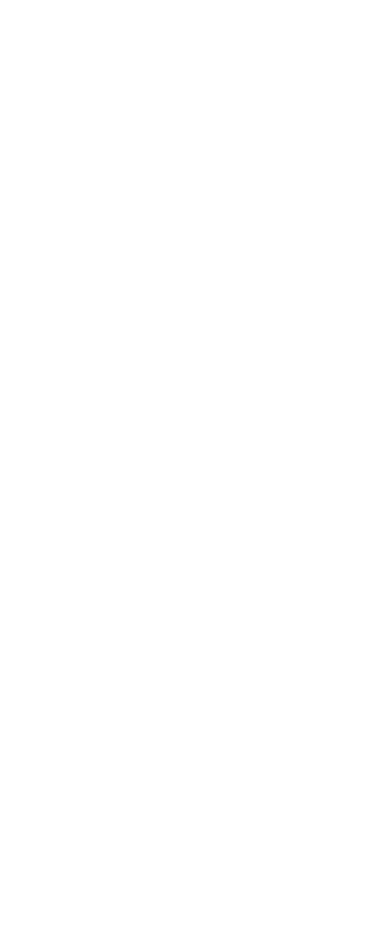
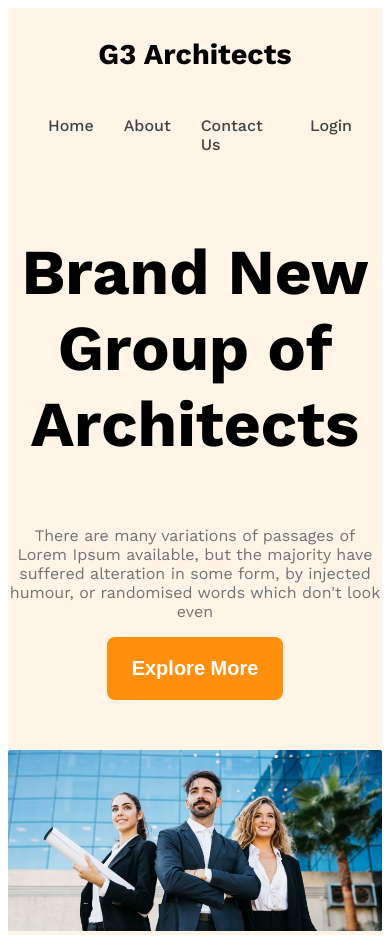
Before and after one commit to afrinaswarna/g3-architect-website, a plain HTML site: page index.html in a window 390 px wide. Before the commit the page ends 844 px from the top, so only its background shows below. Drawn offline with nearby package versions, Linux system fonts and the light colour scheme.

Commit message:
added header and responsive styles

```diff
--- a/index.html
+++ b/index.html
@@ -4,9 +4,31 @@
     <meta charset="UTF-8">
     <meta name="viewport" content="width=device-width, initial-scale=1.0">
     <title>G3 Architect </title>
+    <link rel="stylesheet" href="styles/architect.css">
 </head>
-<body>
-    <header></header>
+<body class="work-sans-font ">
+    <header class="bg-light">
+        <nav class="navbar display-flex">
+            <h3 class="brand">G3 Architects</h3>
+
+            <ul class="nav-links display-flex">
+                <li class="nav-items"><a href="" class="nav-link text-gray">Home</a></li>
+                <li class="nav-items"><a href="" class="nav-link text-gray"> About</a></li>
+                <li class="nav-items"><a href="" class="nav-link text-gray">Contact Us</a></li>
+                <li class="nav-items"><a href="" class="nav-link text-gray">Login</a></li>
+            </ul>
+        </nav>
+        <div class="banner">
+            <div class="banner-content">
+                <h3 class="banner-title">Brand New Group of Architects</h3>
+            <p class="banner-description text-light-gray">There are many variations of passages of Lorem Ipsum available, but the majority have suffered alteration in some form, by injected humour, or randomised words which don't look even</p>
+            <button class="btn-primary">Explore More</button>
+            </div>
+            <img class="banner-img" src="./images/banner.png" alt="">
+
+
+        </div>
+    </header>
     <main></main>
     <footer></footer>
 </body>
--- /dev/null
+++ b/styles/architect.css
@@ -0,0 +1,81 @@
+
+@import url('https://fonts.googleapis.com/css2?family=Work+Sans:ital,wght@0,100..900;1,100..900&display=swap');
+
+.work-sans-font {
+  font-family: "Work Sans", sans-serif;
+  font-optical-sizing: auto;
+  font-weight: 400;
+  font-style: normal;
+}
+/* shared styles */
+
+.bg-light{
+    background: rgba(255, 144, 14, 0.1);
+}
+.display-flex{
+    display: flex;
+}
+
+.text-gray{
+    color: #424242;
+}
+
+.text-light-gray{
+    color: #727272;
+}
+
+.btn-primary{
+    background-color: #FF900E;
+    color: #FFFFFF;
+    font-weight: 600;
+    font-size: 1.25rem;
+    padding: 20px 25px;
+    border: none;
+    border-radius: 8px;
+}
+/* nav related styles */
+
+
+.navbar{
+justify-content: space-between;
+align-items: center;
+}
+.nav-items{
+    list-style: none;
+    margin-right: 30px;
+}
+.nav-link{
+text-decoration: none;
+font-weight: 500;
+}
+.navbar , .banner{
+    max-width: 1440px;
+    margin: 0 auto;
+}
+/* banner related styles */
+.brand{
+    font-weight: bold;
+    font-size: 1.8rem;
+}
+.banner-content{
+    max-width: 850px;
+    margin: 0 auto;
+    text-align: center;
+    margin-bottom: 50px;
+}
+.banner-title{
+    font-weight: 700;
+    font-size: 4rem;
+}
+.banner-description{
+    font-size: 1rem;
+}
+.banner-img{
+    width: 100%;
+}
+/* responsive media query */
+@media screen and (max-width:576px){
+    .navbar, .nav-items{
+        flex-direction: column;
+    }
+}
```
Also changed, not shown: images/architect.png (added), images/banner.png (added), images/icons/customers.png (added), images/icons/email.png (added), images/icons/projects.png (added), images/icons/ribon.png (added), images/sponsors/amazon.png (added), images/sponsors/figma.png (added), images/sponsors/google.png (added), images/sponsors/spotify.png (added), images/sponsors/telerama.png (added), images/team1.png (added), images/team2.png (added), images/team3.png (added), 1 more files.
